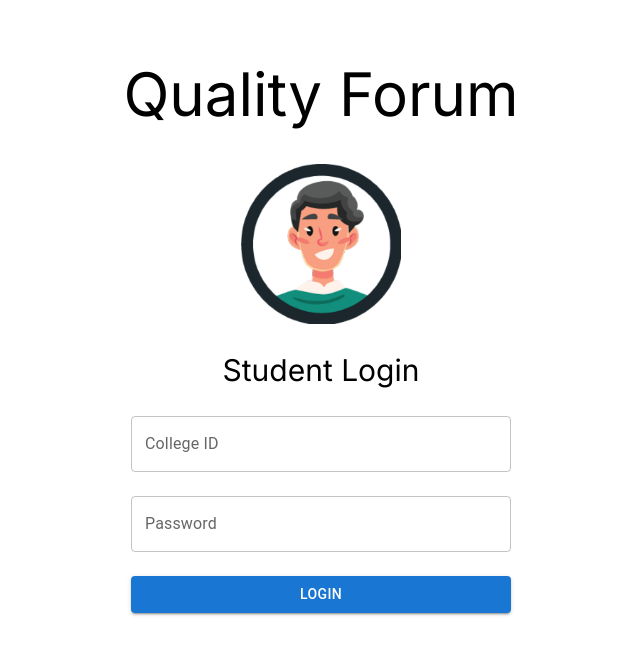
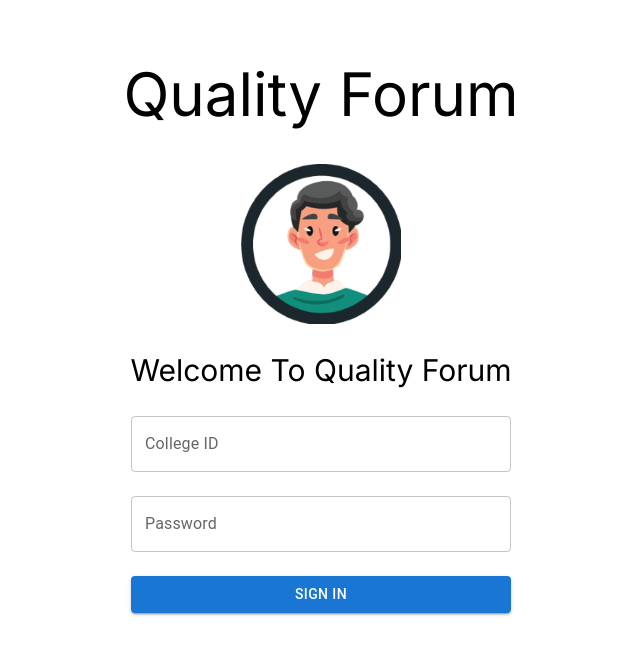
Before and after one commit to SumitKashyap27/qualityForum, a Next.js app: page /auth/signin in a window 1280 px wide. Shown: the top 654 px of the page, without its empty margins (326-966 px from the left). Built offline with nearby package versions, Linux system fonts and the light colour scheme; no server answers.

Commit message:
something done

```diff
--- a/src/app/(public)/auth/signin/page.jsx
+++ b/src/app/(public)/auth/signin/page.jsx
@@ -49,7 +49,7 @@ function Page() {
                 alt="Student"
                 className="pb-7 pt-10 block w-40 h-auto mx-auto"
               />
-              <h2 className="text-black text-3xl self-center">Student Login</h2>
+              <h2 className="text-black text-3xl self-center">Welcome To Quality Forum</h2>
             </div>
           </div>
         </div>
@@ -85,7 +85,7 @@ function Page() {
                         variant="contained"
                         className="rounded shadow-[0px_4px_4px_0px_rgba(0,0,0,0.30)] bg-sky-700 flex w-full flex-col mt-4"
                       >
-                        Login
+                        Sign in
                       </Button>
                     </a>
                   </div>
--- a/src/app/Components/LaundryService.jsx
+++ b/src/app/Components/LaundryService.jsx
@@ -108,6 +108,7 @@ const LaundryService = () => {
       }}
       variant="contained"
       onClick={laundryRating}
+      className="bg-blue-700 hover:bg-blue-700"
       >
         Submit
       </Button>
--- a/src/app/Components/SweeperService.jsx
+++ b/src/app/Components/SweeperService.jsx
@@ -114,6 +114,7 @@ const SweeperService = () => {
       }}
       variant="contained"
       onClick={sweeperRating}
+      className="bg-blue-700 hover:bg-blue-700"
       >
         Submit
       </Button>
```
